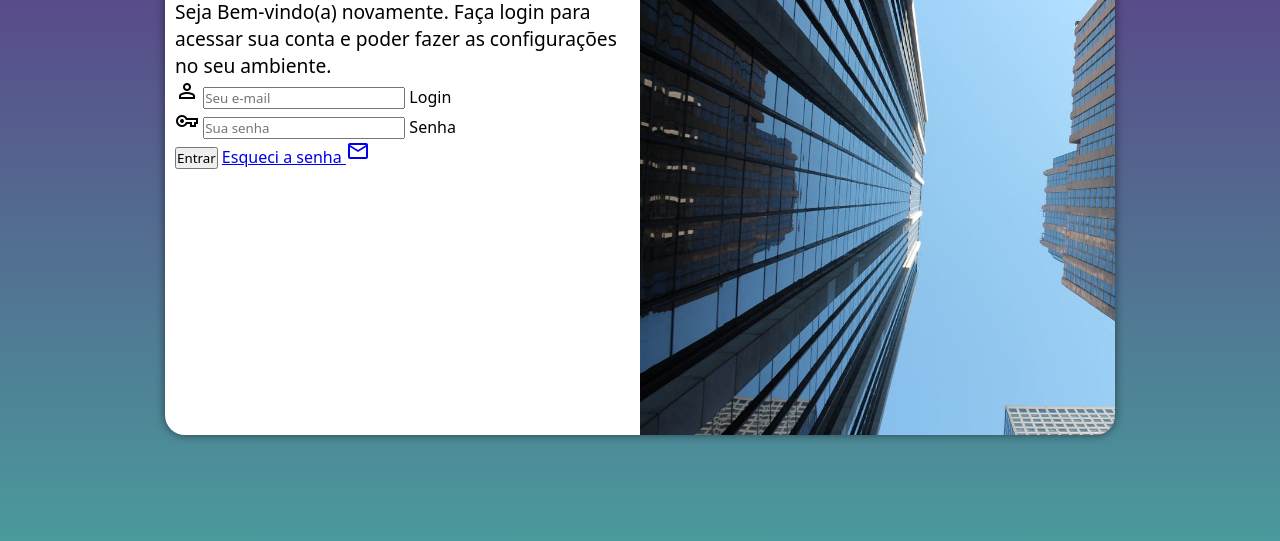
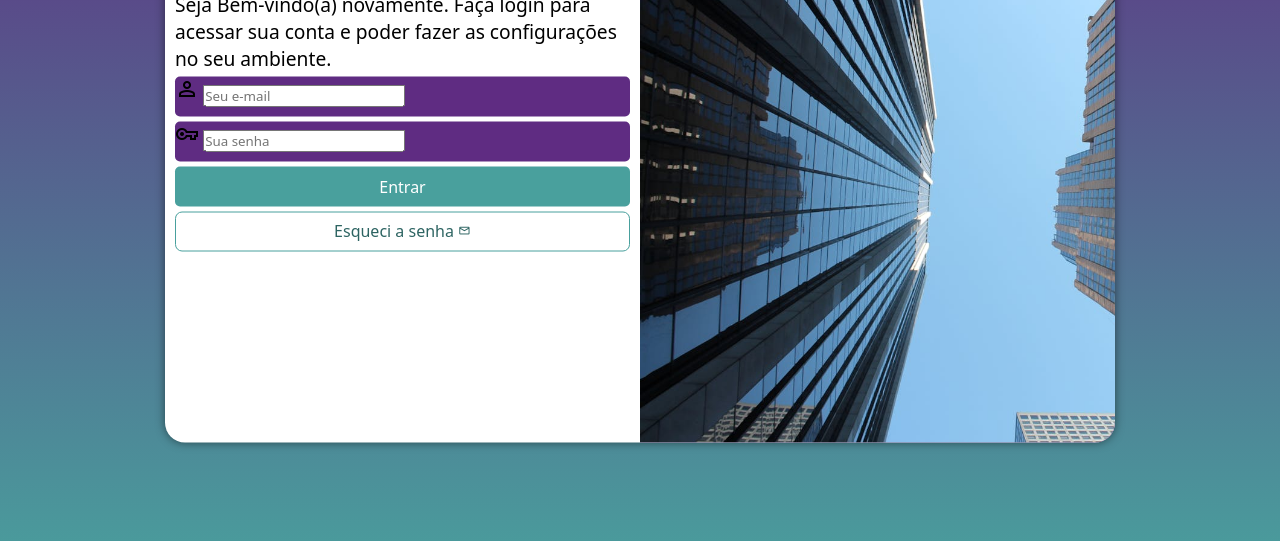
Before and after one commit to RafaelNaymaier/projeto-login, a plain HTML site: page index.html in a window 1280 px wide. Shown: the part 215-756 px from the top of the page. Drawn offline with nearby package versions, Linux system fonts and the light colour scheme.

Commit message:
formatação form

```diff
--- a/estilos/style.css
+++ b/estilos/style.css
@@ -39,7 +39,7 @@ section#login {
     background-color: white;
 
     width: 250px;
-    height: 500px;
+    height: 515px;
 
     border-radius: 20px;
     box-shadow: 0px 0px 10px rgba(0, 0, 0, 0.5);
@@ -68,3 +68,56 @@ div#formulario > h1{
 div#formulario > p {
     font-size: 0.8em;
 }
+
+form > div.campo {
+    background-color: #5f2c82;
+    width: 100%;
+    display: block;
+    height: 40px;
+    border-radius: 5px;
+    margin: 5px 0px;
+
+}
+
+div.campo > label {
+    display: none;
+}
+
+form > input[type='submit'] {
+    display: block;
+    font-size: 1em;
+    width: 100%;
+    height: 40px;
+    background-color: #49a09d;
+    color: white;
+    border: none;
+    border-radius: 5px;
+    cursor: pointer;
+}
+
+form > input[type=submit]:hover {
+    background-color: #2d6462;
+}
+
+form > a.botao {
+    display: block;
+    text-align: center;
+    font-size: 1em;
+    width: 100%;
+    height: 40px;
+    padding-top: 7px;
+    margin-top: 5px;
+    background-color: white;
+    color: #2d6462;
+    border: 1px solid #49a09d;
+    border-radius:7px;
+    text-decoration: none;
+}
+
+form > a.botao:hover {
+    background-color: #59c2be;
+}
+
+form > a.botao > span {
+    font-size: 0.8em;
+}
--- a/index.html
+++ b/index.html
@@ -29,7 +29,7 @@
                         <label for="isenha">Senha</label>
                     </div>
                     <input type="submit" value="Entrar">
-                    <a href="esqueci.html">
+                    <a href="esqueci.html" class="botao">
                         Esqueci a senha <span class="material-symbols-outlined">mail</span>
                     </a>
                 </form>
```
